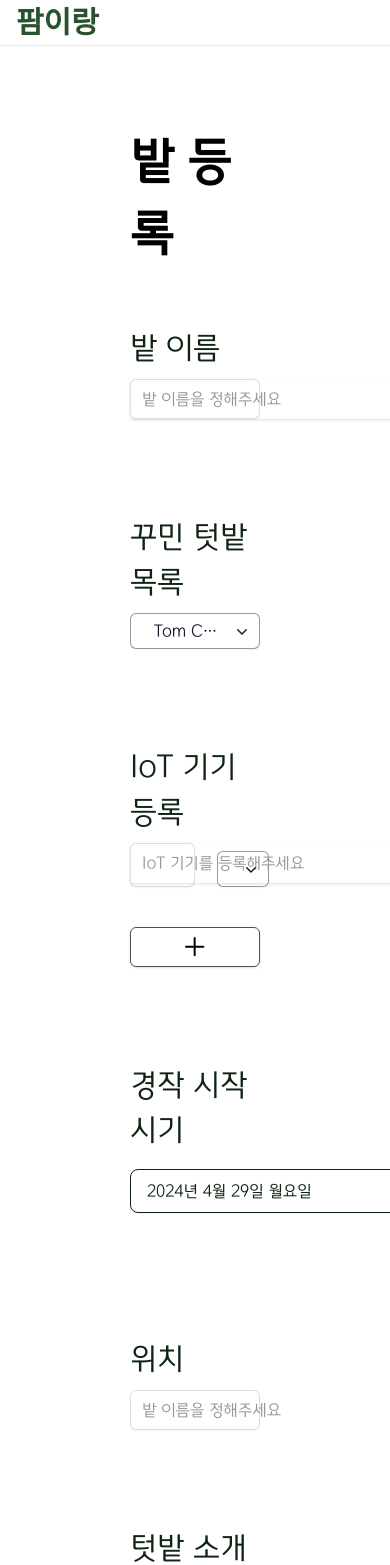
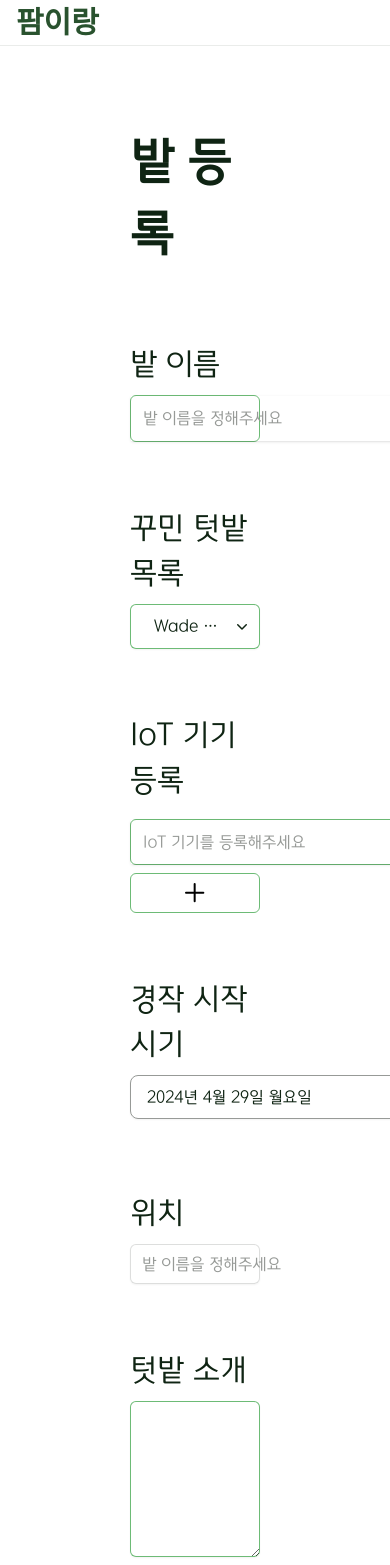
Before and after one commit to Hocheol18/Farmirang, a Next.js app in the folder frontend/: page /farm-enroll in a window 390 px wide. Shown: the top 1565 px of the page. Built offline with nearby package versions, Linux system fonts and the light colour scheme; a web font is replaced by a local one.

Commit message:
[feat] FE : 인풋 컴포넌트 제작 및 SelectMenu SelectDate 컴포넌트 수정

```diff
--- /dev/null
+++ b/frontend/app/_components/common/Input.tsx
@@ -0,0 +1,39 @@
+interface Props {
+  labelcss: string;
+  inputcss: string;
+  placeholder: string;
+  type: string;
+  id: string;
+  name: string;
+  topcss: string;
+  labeltext: string;
+}
+
+export default function Input({
+  topcss,
+  labeltext,
+  labelcss,
+  inputcss,
+  placeholder,
+  type,
+  id,
+  name,
+}: Props) {
+  return (
+    <div className={topcss}>
+      <div className={labelcss}>{labeltext}</div>
+
+      <div className="relative mt-2">
+        <div className="flex rounded-md border border-green-300 w-full">
+          <input
+            type={type}
+            name={name}
+            id={id}
+            className={`focus:outline-none focus:ring-green-400 focus:ring-1 ${inputcss}`}
+            placeholder={placeholder}
+          />
+        </div>
+      </div>
+    </div>
+  );
+}
--- a/frontend/app/_components/common/SelectDate.tsx
+++ b/frontend/app/_components/common/SelectDate.tsx
@@ -71,15 +71,15 @@ const DatePicker = () => {
 
   return (
     <div className="container mx-auto py-2">
-      <div className="mb-5 w-80">
+      <div className="w-80">
         <div className="relative">
           <input
             type="text"
             readOnly
             value={datepickerValue}
             onClick={() => setShowDatepicker(!showDatepicker)}
-            className="w-full pl-4 pr-10 py-3 border border-black-100 leading-none rounded-lg shadow-sm focus:outline-none focus:shadow-outline text-black-100 font-medium"
-            placeholder="날짜를 선택해주세요"
+            className="w-full pl-4 pr-10 py-3 border border-gray-400 leading-none rounded-lg shadow-sm focus:outline-none focus:shadow-outline text-black-100 font-medium"
+
           />
 
           <div
--- a/frontend/app/_components/common/SelectMenus.tsx
+++ b/frontend/app/_components/common/SelectMenus.tsx
@@ -10,22 +10,24 @@ function classNames(...classes: Array<string>) {
 }
 
 interface Props {
+  labelcss : string;
   topScript: string;
   items: EnrollSelectMenu[];
+  bordercss : string;
 }
 
-export default function SelectMenu({ topScript, items }: Props) {
-  const [selected, setSelected] = useState(items[3]);
+export default function SelectMenu({ topScript, items, labelcss, bordercss } : Props) {
+  const [selected, setSelected] = useState(items[0]);
 
   return (
     <Listbox value={selected} onChange={setSelected}>
       {({ open }) => (
         <>
-          <Listbox.Label className="block text-h4 text-black-100">
+          <Listbox.Label className={labelcss}>
             {topScript}
           </Listbox.Label>
           <div className="relative mt-2">
-            <Listbox.Button className="relative w-full cursor-pointer rounded-md bg-white py-1.5 pl-3 pr-10 text-left text-gray-900 shadow-sm ring-1 ring-inset ring-gray-400 focus:outline-none focus:ring-2 focus:ring-green-400 sm:text-sm sm:leading-6">
+            <Listbox.Button className={`relative w-full cursor-pointer rounded-md bg-white py-1.5 pl-3 pr-10 text-left text-black-100 shadow-sm ring-1 ring-inset focus:outline-none focus:ring-2 focus:ring-green-400 sm:text-sm sm:leading-6 h-[2.8rem] ${bordercss}`}>
               <span className="flex items-center">
                 <span className="ml-3 block truncate">{selected.name}</span>
               </span>
--- a/frontend/app/farm-enroll/page.tsx
+++ b/frontend/app/farm-enroll/page.tsx
@@ -1,3 +1,4 @@
+import Input from "../_components/common/Input";
 import DatePicker from "../_components/common/SelectDate";
 import SelectMenu from "../_components/common/SelectMenus";
 import { GoPlus } from "react-icons/go";
@@ -49,69 +50,78 @@ export default function FarmEnroll() {
     <div className="flex justify-center mt-20">
       <div className="space-y-12 w-1/3">
         <div className="border-b border-gray-400 pb-12">
-          <h2 className="text-h1 font-semibold text-balck-100">밭 등록</h2>
+          <h2 className="text-h1 font-semibold text-black-100">밭 등록</h2>
+
           {/* <p className="mt-1 text-sm leading-6 text-gray-600">
             This information will be displayed publicly so be careful what you share.
           </p> */}
 
           <div className="grid grid-cols-1 gap-y-8 sm:grid-cols-6">
-            <div className="col-span-full mt-14">
-              <div className="block text-h4 leading-12 text-black-100">
-                밭 이름
-              </div>
-              <div className="mt-2">
-                <div className="flex rounded-md shadow-sm ring-1 ring-inset ring-gray-300 focus-within:ring-2 focus-within:ring-inset focus-within:ring-green-400 w-full">
-                  <input
-                    type="text"
-                    name="username"
-                    id="username"
-                    autoComplete="username"
-                    className="block flex-1 border-0 bg-transparent py-1.5 pl-3 text-black-100 placeholder:text-gary-500 focus:ring-0 sm:text-sm sm:leading-6 h-10 shadow"
-                    placeholder="밭 이름을 정해주세요"
-                  />
-                </div>
-              </div>
+            <div className="col-span-full mt-10">
+              <Input
+                labeltext={"밭 이름"}
+                topcss="mt-8"
+                labelcss={"block text-h4 leading-12 text-black-100"}
+                inputcss={
+                  "block flex-1 border-0 bg-transparent py-1.5 pl-3 text-black-100 placeholder:text-gary-500 sm:text-sm sm:leading-6 h-[2.8rem] shadow"
+                }
+                placeholder={"밭 이름을 정해주세요"}
+                type={"text"}
+                id={"name"}
+                name={"name"}
+              />
             </div>
-            <div className="col-span-full mt-16">
-              <SelectMenu topScript={"꾸민 텃밭 목록"} items={people} />
+            <div className="col-span-full mt-8">
+              <SelectMenu
+                labelcss={"text-h4 text-black-100"}
+                topScript={"꾸민 텃밭 목록"}
+                items={people}
+                bordercss="ring-green-300"
+              />
             </div>
 
-            <div className="col-span-full mt-16">
+            <div className="col-span-full mt-8">
               <div className="block text-h4 leading-12 text-black-100">
                 IoT 기기 등록
               </div>
               <div className="flex mt-2 justify-between">
-                <div className="flex rounded-md shadow-sm ring-1 ring-inset ring-gray-300 focus-within:ring-2 focus-within:ring-inset focus-within:ring-green-400 w-1/2">
-                  <input
-                    type="text"
-                    name="username"
-                    id="username"
-                    autoComplete="username"
-                    className="block flex-1 border-0 bg-transparent py-1.5 pl-3 text-black-100 placeholder:text-gary-500 focus:ring-0 sm:text-sm sm:leading-6 h-10 shadow"
-                    placeholder="IoT 기기를 등록해주세요"
+                <div className="relative mt-2">
+                  <div className="flex rounded-md border border-green-300 w-72">
+                    <input
+                      type={"text"}
+                      name={"IoT"}
+                      id={"IoT"}
+                      className={`focus:outline-none focus:ring-green-400 focus:ring-1 "block flex-1 border-0 bg-transparent h-[2.8rem] py-1.5 pl-3 text-black-100 placeholder:text-gary-500 sm:text-sm sm:leading-6 h-10 shadow`}
+                      placeholder={"IoT 기기를 등록해주세요"}
+                    />
+                  </div>
+                </div>
+                <div className="w-1/3">
+                  <SelectMenu
+                    labelcss={"text-h4 text-black-100"}
+                    topScript={""}
+                    items={people}
+                    bordercss="ring-green-300"
                   />
                 </div>
-                <div className="w-1/3">
-                  <SelectMenu topScript={""} items={people} />
-                </div>
               </div>
-              <div className="flex border border-gray-500 h-10 rounded-md shadow mt-10 justify-center cursor-pointer">
+              <div className="flex border border-green-300 h-10 rounded-md mt-2 justify-center cursor-pointer">
                 <div className="flex flex-col justify-center">
                   <GoPlus className="h-8 w-8" />
                 </div>
               </div>
             </div>
 
-            <div className="col-span-full mt-16">
+            <div className="col-span-full mt-8">
               <div className="block text-h4 leading-12 text-black-100">
                 경작 시작 시기
               </div>
-              <div className="mt-2">
+              <div className="mt">
                 <DatePicker />
               </div>
             </div>
 
-            <div className="col-span-full mt-16">
+            <div className="col-span-full mt-8">
               <div className="block text-h4 leading-12 text-black-100">
                 위치
               </div>
@@ -129,7 +139,7 @@ export default function FarmEnroll() {
               </div>
             </div>
 
-            <div className="col-span-full mt-16">
+            <div className="col-span-full mt-8">
               <div className="block text-h4 leading-12 text-black-100">
                 텃밭 소개
               </div>
@@ -138,7 +148,7 @@ export default function FarmEnroll() {
                   id="about"
                   name="about"
                   rows={6}
-                  className="block w-full rounded-md border-0 py-1.5 text-black-100 shadow-sm ring-1 ring-inset ring-gray-300 placeholder:text-gray-400 focus:ring-2 focus:ring-inset focus:ring-green-400 sm:text-l sm:leading-6"
+                  className="block w-full rounded-md border-0 py-1.5 text-black-100 shadow-sm ring-1 ring-inset ring-green-300 placeholder:text-gray-400 focus:ring-2 focus:ring-inset focus:ring-green-400 sm:text-l sm:leading-6"
                   defaultValue={""}
                 />
               </div>
```
